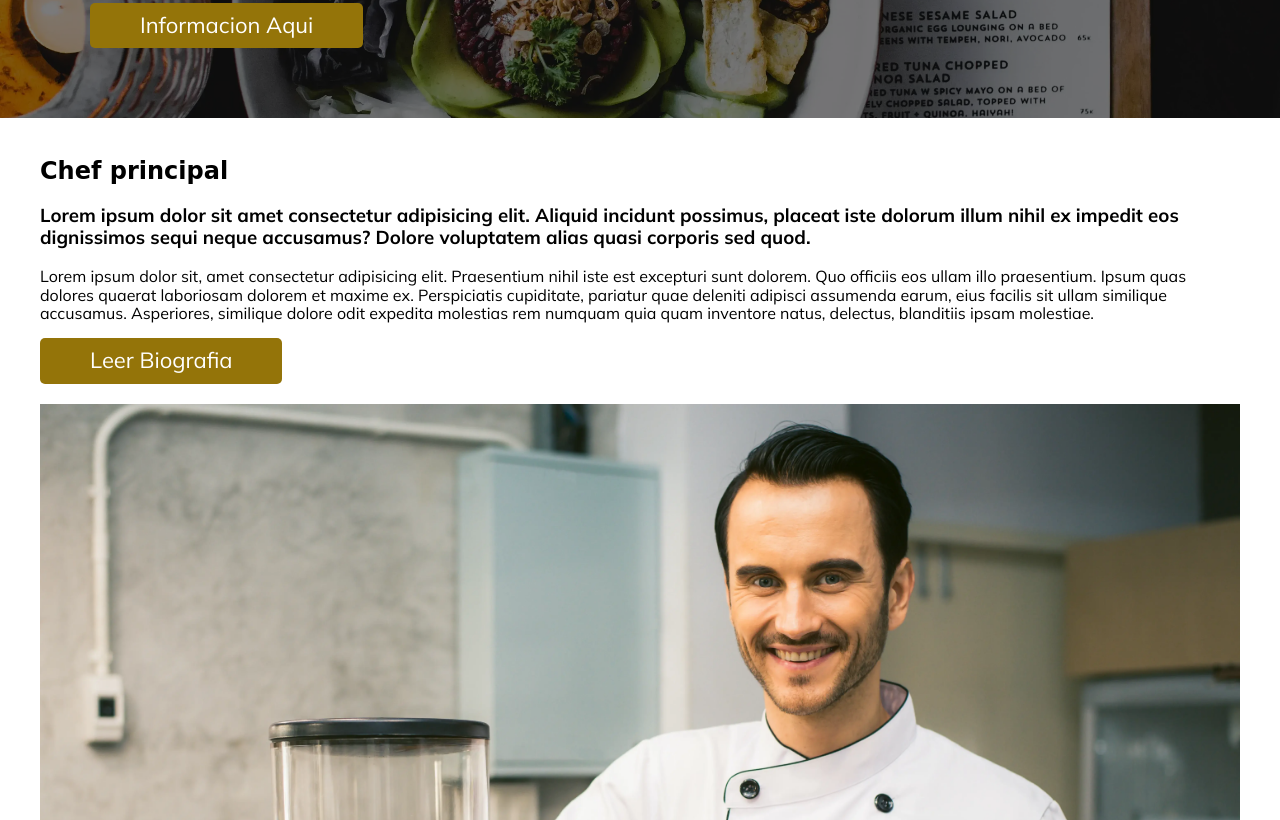
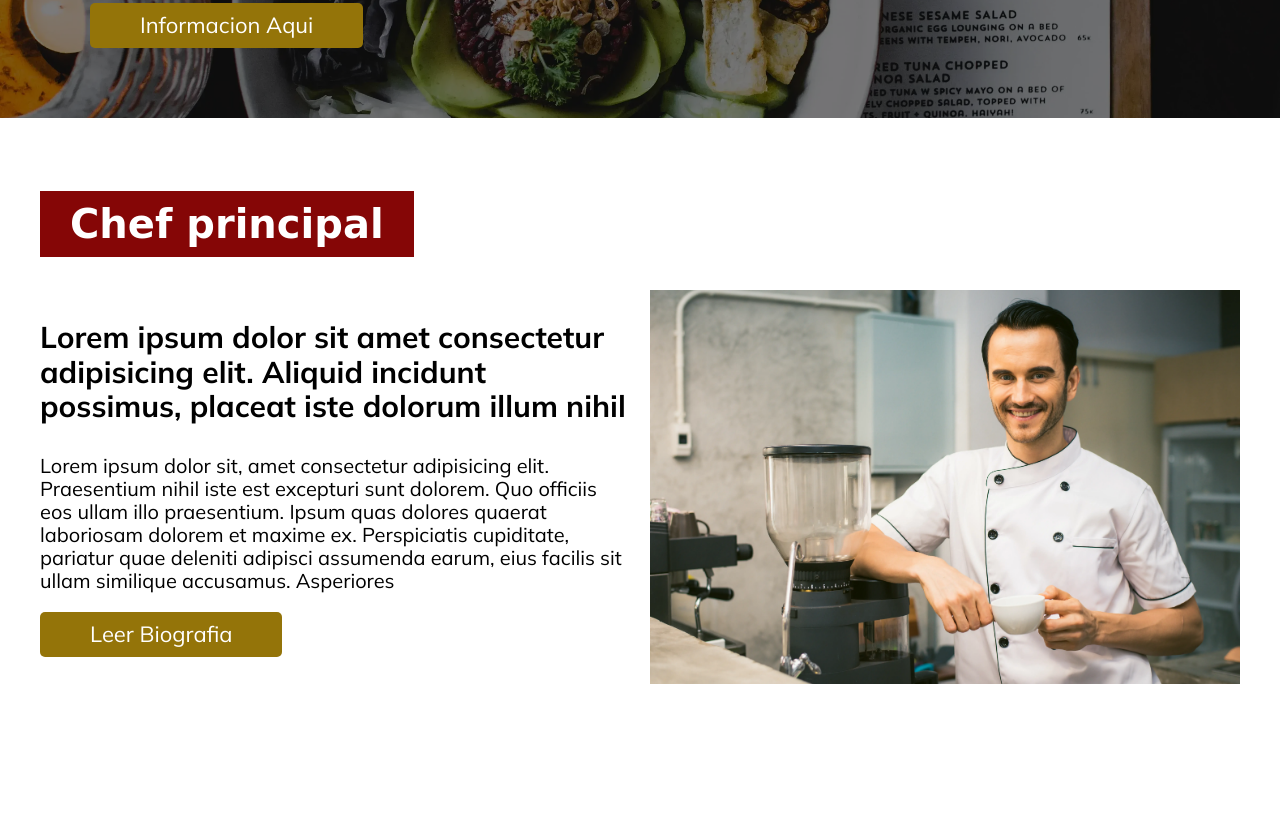
Before and after one commit to M4rckR/pontuchi.github.io, a plain HTML site: page index.html in a window 1280 px wide. Shown: the part 3780-4600 px from the top of the page. After the commit the page ends 4498 px from the top, so only its background shows below. Drawn offline with nearby package versions, Linux system fonts and the light colour scheme; a web font is replaced by a local one.

Commit message:
Seccion del chef terminada

```diff
--- a/css/styles.css
+++ b/css/styles.css
@@ -440,3 +440,40 @@ video{
         text-align: left;
     }
 }
+
+
+/* seccion del chef */
+
+.chef {
+    margin-bottom: 3rem;
+}
+
+
+
+.chef h2 {
+    background-color: var(--rojo);
+    display: inline-block;
+    padding: 1rem 3rem;
+    color: var(--blanco);
+    font-size: 4rem;
+}
+
+
+@media(min-width: 768px) {
+    .contenido-chef {
+        display: flex;
+        justify-content: space-between;
+    }
+}
+
+.texto-chef, .imagen-chef {
+    flex: 0 0 calc(50% - 1rem);
+}
+
+.texto-chef h3 {
+    font-size: 3rem;
+}
+
+.texto-chef p {
+    font-size: 2rem;
+}
--- a/index.html
+++ b/index.html
@@ -217,14 +217,16 @@
 
     <section class="chef contenedor">
         <h2>Chef principal</h2>
+            <div class="contenido-chef">
                 <div class="texto-chef">
-            <h3>Lorem ipsum dolor sit amet consectetur adipisicing elit. Aliquid incidunt possimus, placeat iste dolorum illum nihil ex impedit eos dignissimos sequi neque accusamus? Dolore voluptatem alias quasi corporis sed quod.</h3>
+                    <h3>Lorem ipsum dolor sit amet consectetur adipisicing elit. Aliquid incidunt possimus, placeat iste dolorum illum nihil </h3>
                     <p>Lorem ipsum dolor sit, amet consectetur adipisicing elit. Praesentium nihil iste est excepturi sunt dolorem. Quo officiis eos ullam illo praesentium. Ipsum quas dolores quaerat laboriosam dolorem et maxime ex.
-            Perspiciatis cupiditate, pariatur quae deleniti adipisci assumenda earum, eius facilis sit ullam similique accusamus. Asperiores, similique dolore odit expedita molestias rem numquam quia quam inventore natus, delectus, blanditiis ipsam molestiae.</p>
+                    Perspiciatis cupiditate, pariatur quae deleniti adipisci assumenda earum, eius facilis sit ullam similique accusamus. Asperiores</p>
                     <a href="#" class="btn btn-verde" >Leer Biografia</a>
                 </div>
                 <div class="imagen-chef">
                     <img data-src="assets/img/chef.webp" alt="Chef">
+                </div>
             </div>
     </section>
 
```
Lines whose indentation alone changed are shown as unchanged.
